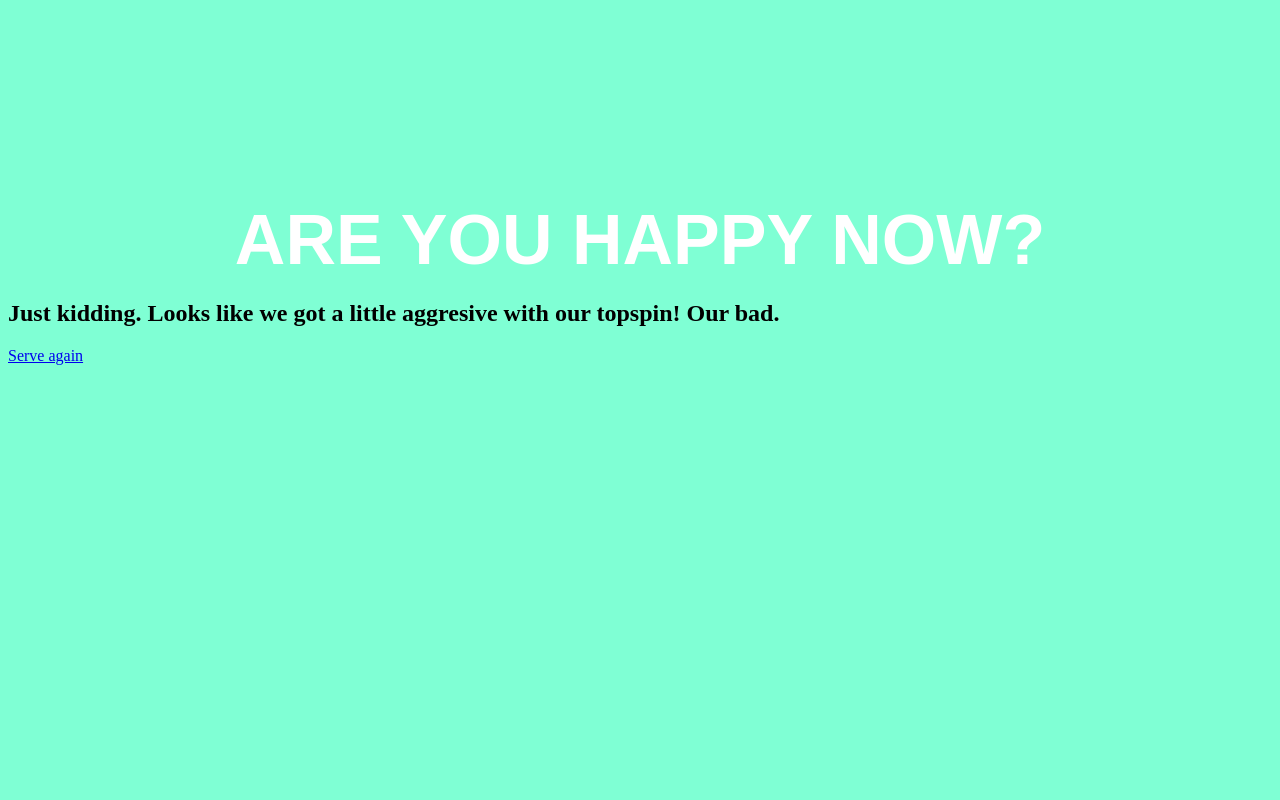
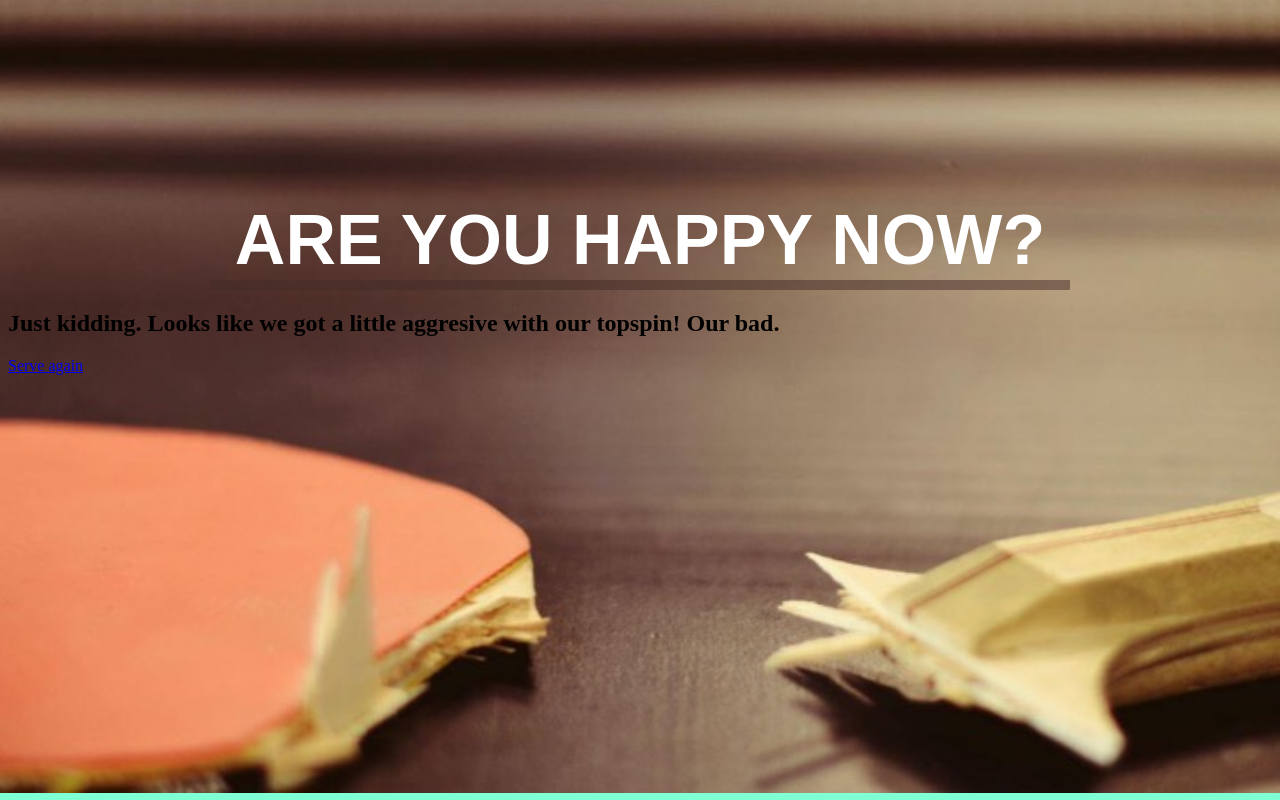
Before and after one commit to noravis/stalo-tenisas, a website: page index.html in a window 1280 px wide. Drawn offline with Linux system fonts and the light colour scheme.

Commit message:
border opacity

```diff
--- a/style.css
+++ b/style.css
@@ -1,5 +1,5 @@
 body {
-    background-image: url(./tenis_cleanup.jpeg);
+    background-image: url(./tenisas.jpeg);
     background-color:aquamarine;
     background-repeat: no-repeat;
     height: 500px;
@@ -18,4 +18,6 @@ body {
     margin-top: 200px;
     margin-left: calc(50% - 430px);
     margin-bottom: 20px;
+    border: none;
+    border-bottom: 10px solid rgba(68, 45, 39, 0.5);
 }
```
